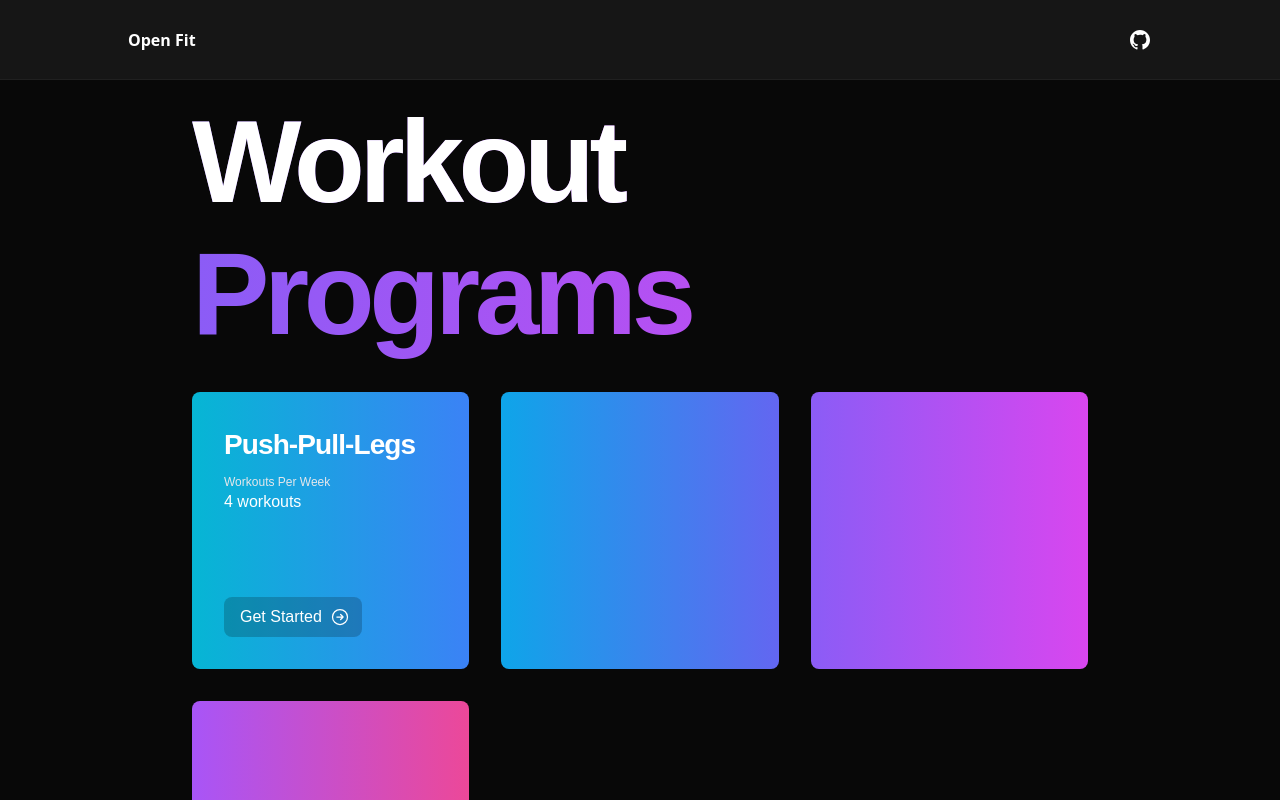
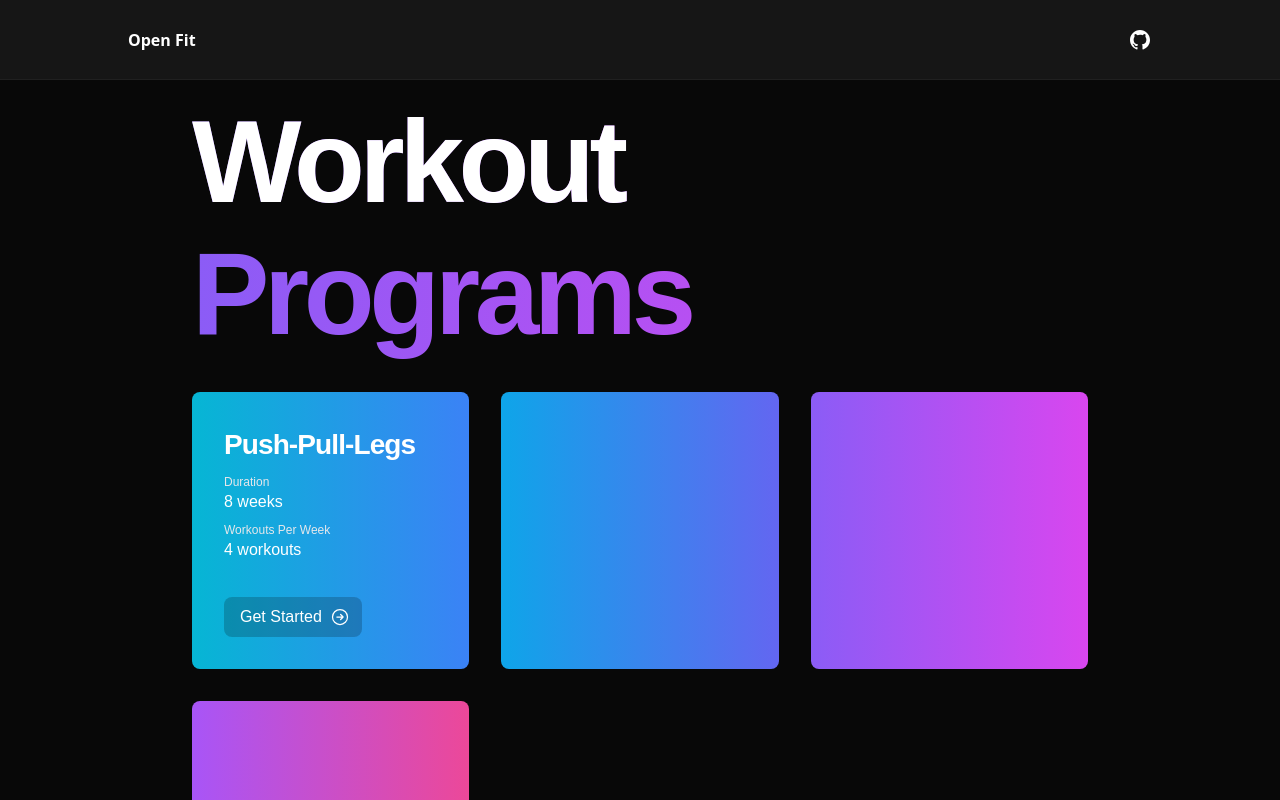
Before and after one commit to andrewgilliland/open-fit, a Next.js app: page / in a window 1280 px wide. Shown: the top 800 px of the page. Built offline with nearby package versions, Linux system fonts and the light colour scheme.

Commit message:
feat: more stuffs

```diff
--- a/components/Header.tsx
+++ b/components/Header.tsx
@@ -1,3 +1,4 @@
+import Link from 'next/link'
 import { animated } from 'react-spring'
 import { useBoop } from '../lib/hooks/use-boop'
 import { GithubIcon } from '../components/GithubIcon'
@@ -8,7 +9,9 @@ export const Header = () => {
   return (
     <header className="fixed flex justify-between text-muli font-semibold text-white bg-[#161616] border-b border-[#202020] h-[80px] w-full px-[10%]">
       <div className="flex items-center">
-        <h2>Open Fit</h2>
+        <Link href="/">
+          <a className="transition-colors hover:text-gray-300">Open Fit</a>
+        </Link>
       </div>
       <div className="flex items-center">
         <animated.a
--- a/components/ProgramCard.tsx
+++ b/components/ProgramCard.tsx
@@ -11,6 +11,10 @@ export const ProgramCard = () => {
         <h3 className="text-white text-[28px] font-semibold tracking-[-0.896px]">
           Push-Pull-Legs
         </h3>
+        <div className="mt-2">
+          <h4 className="text-gray-200 text-xs">Duration</h4>
+          <p className="text-white">8 weeks</p>
+        </div>
         <div className="mt-2">
           <h4 className="text-gray-200 text-xs">Workouts Per Week</h4>
           <p className="text-white">4 workouts</p>
```
Also changed, not shown: postcss.config.cjs (renamed from postcss.config.js), tailwind.config.cjs (renamed from tailwind.config.js).
